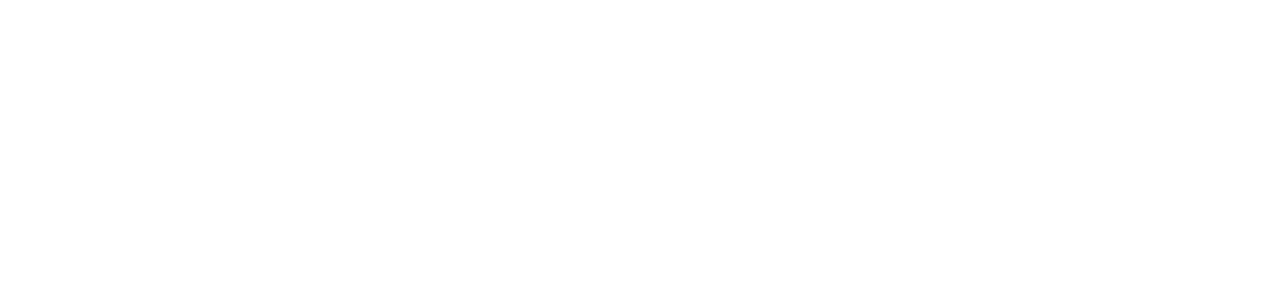
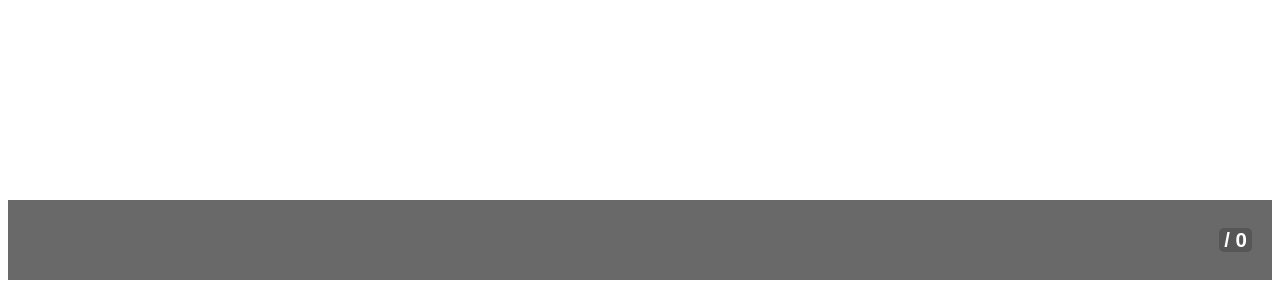
Before and after one commit to widgetface/NodeMicroService, a React (Create React App) app in the folder client/: page / in a window 1280 px wide. Shown: the part 519-819 px from the top of the page. Built offline with nearby package versions, Linux system fonts and the light colour scheme.

Commit message:
Refactored App.js to display PlayList header

```diff
--- a/client/src/App.js
+++ b/client/src/App.js
@@ -1,10 +1,11 @@
 import React, { useState, useEffect } from 'react'
-import { VideoPlayer } from './components'
+import { VideoPlayer, PlayList } from './components'
 
 function App() {
   return (
     <div className="App">
-      <VideoPlayer />
+      <VideoPlayer active />
+      <PlayList />
     </div>
   )
 }
```
